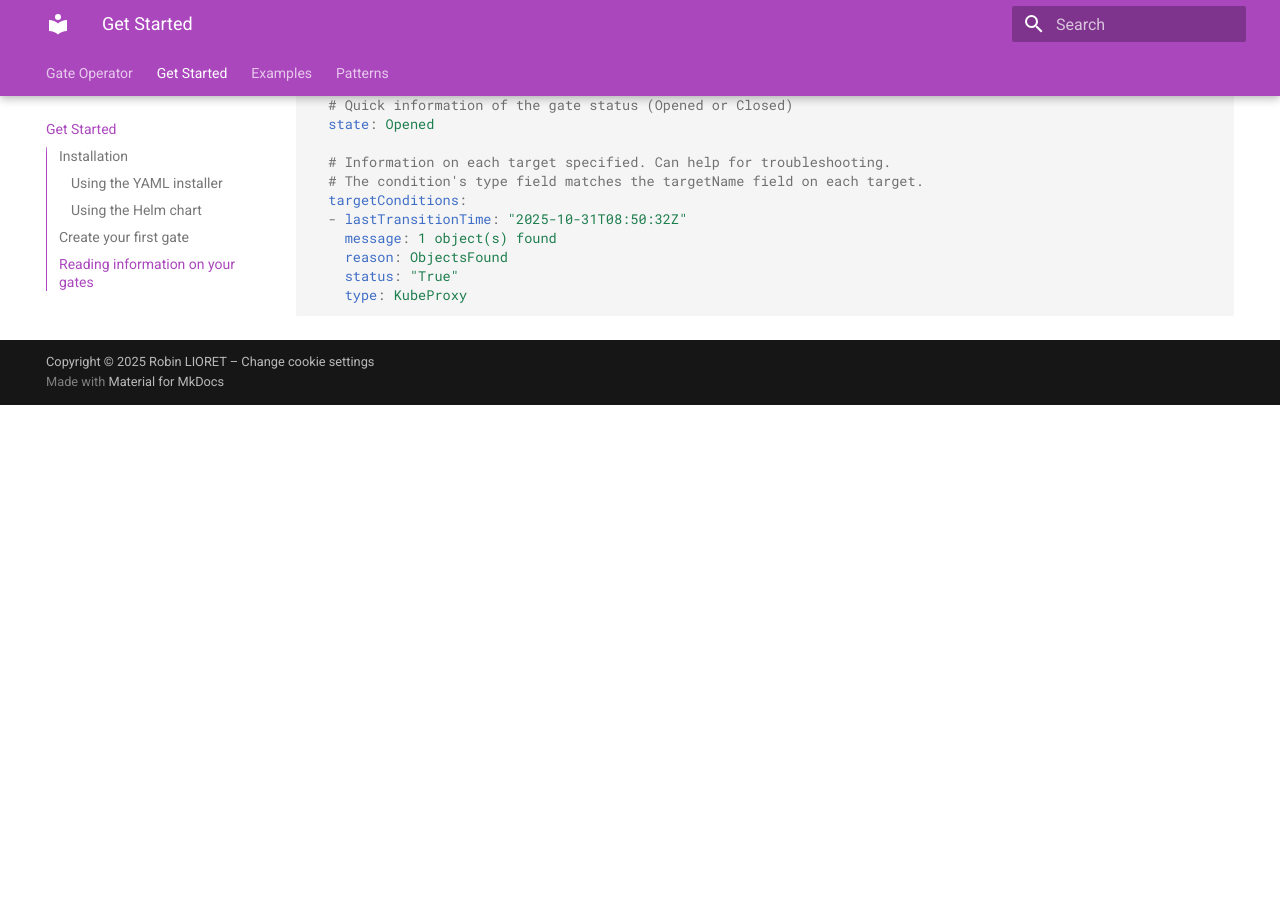
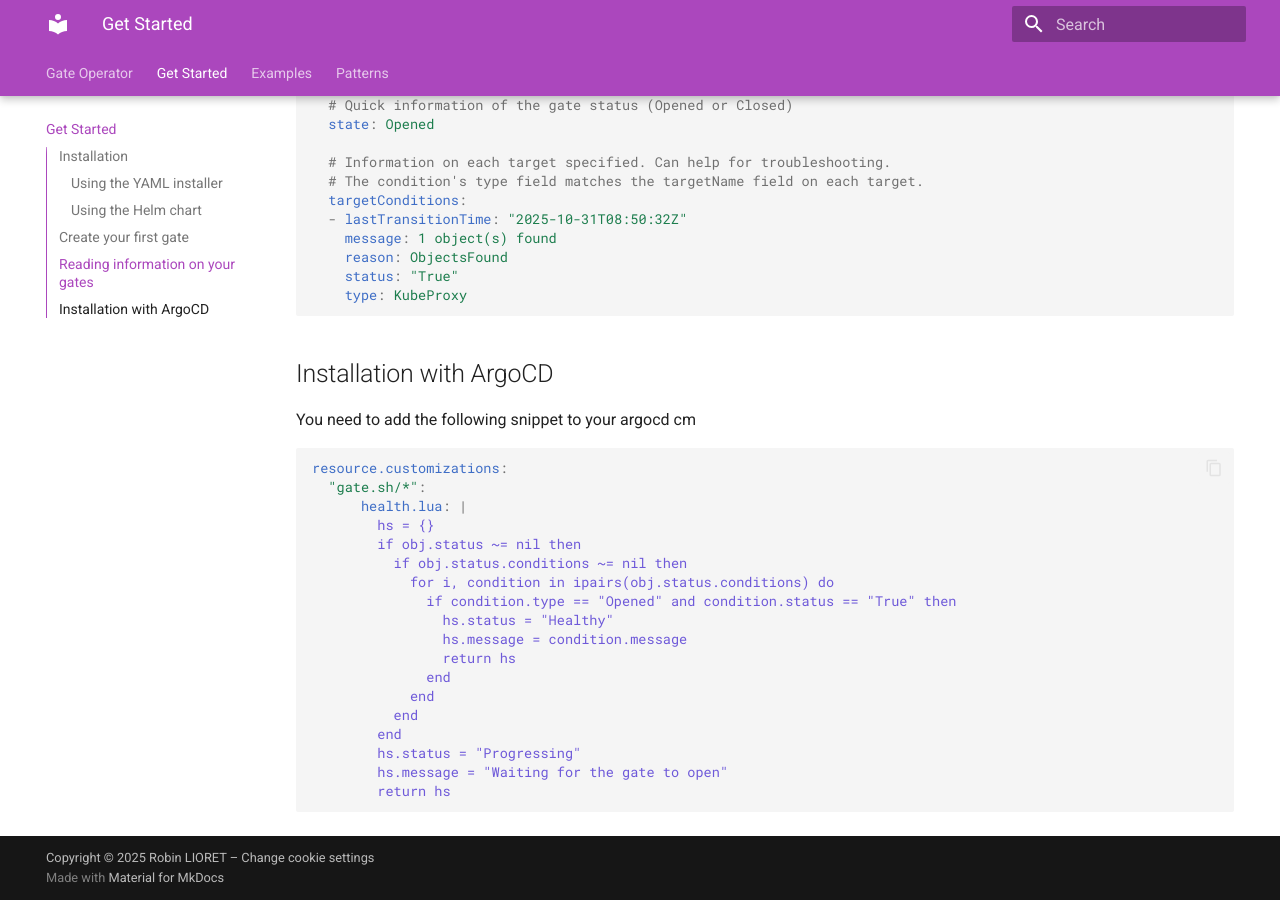
Before and after one commit to robinlioret/gate-operator, an MkDocs documentation site: the page built from doc/docs/get-started.md, in a window 1280 px wide and 900 px high, scrolled down 1928 px. Built offline with MkDocs 1.6.1 and Material for MkDocs 9.7.7, drawn with Linux system fonts in a browser that asks for light colours; before the commit the page ends 2333 px from its top, so only the background shows below that.

Commit message:
doc: add argocd resource check
Signed-off-by: Robin LIORET <robin.lioret@darylsocialsoftware.com>

````diff
--- a/doc/docs/get-started.md
+++ b/doc/docs/get-started.md
@@ -105,3 +105,28 @@ status:
     status: "True"
     type: KubeProxy
 ```
+
+## Installation with ArgoCD
+
+You need to add the following snippet to your argocd cm
+
+```yaml
+resource.customizations:
+  "gate.sh/*":
+      health.lua: |
+        hs = {}
+        if obj.status ~= nil then
+          if obj.status.conditions ~= nil then
+            for i, condition in ipairs(obj.status.conditions) do
+              if condition.type == "Opened" and condition.status == "True" then
+                hs.status = "Healthy"
+                hs.message = condition.message
+                return hs
+              end
+            end
+          end
+        end
+        hs.status = "Progressing"
+        hs.message = "Waiting for the gate to open"
+        return hs
+```
````
